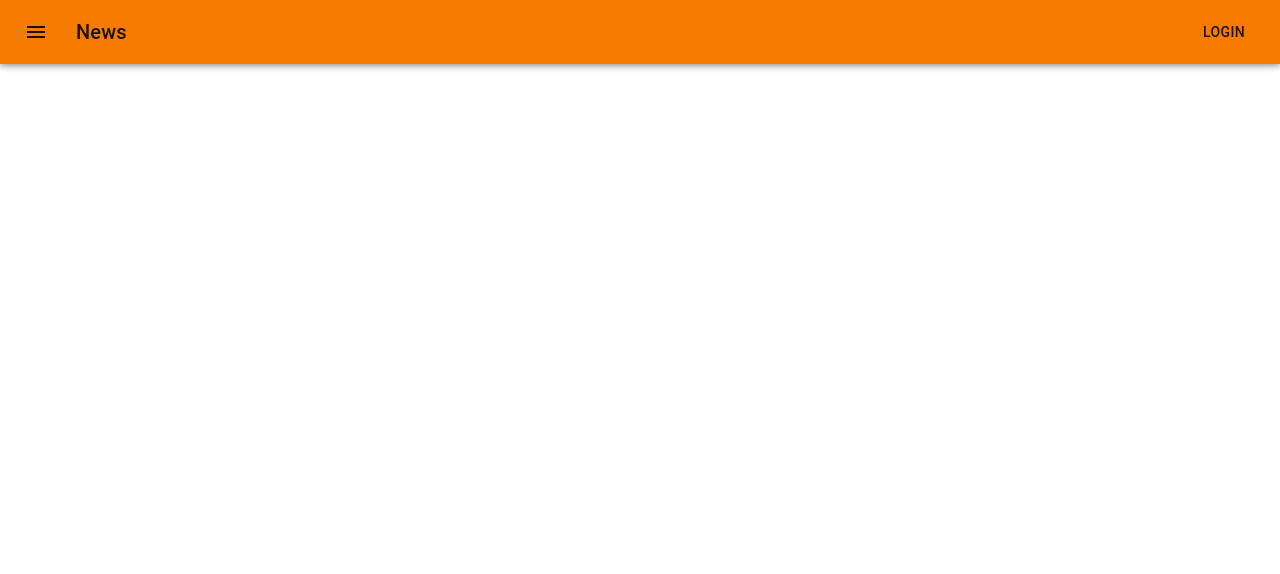
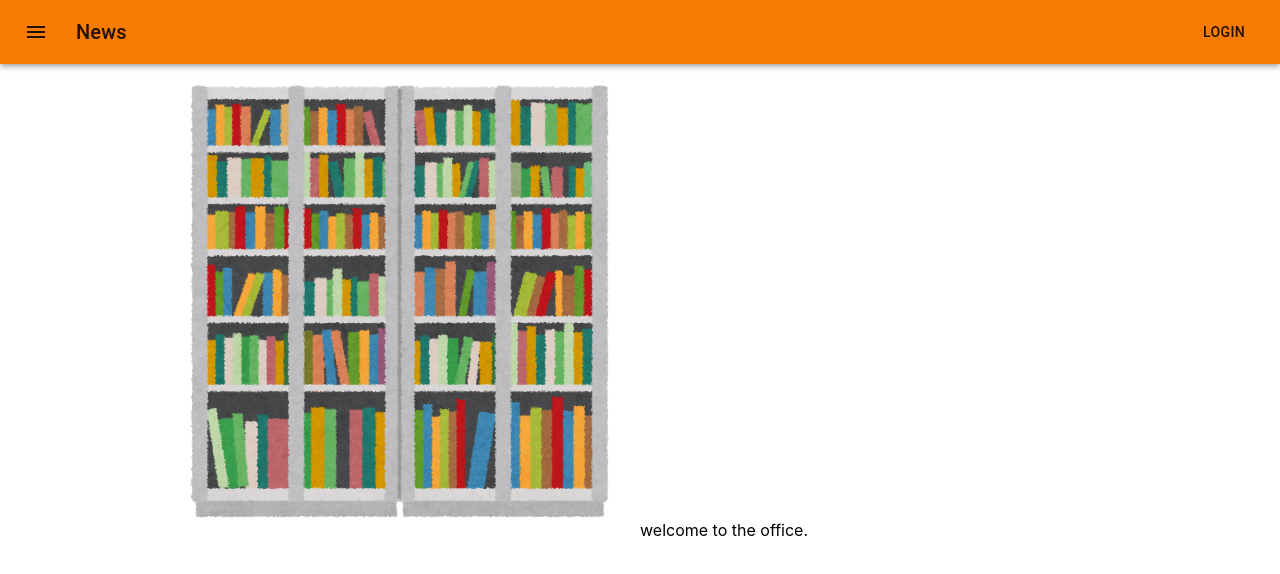
Before and after one commit to zx123497/hackathon, a React (Create React App) app: page /office in a window 1280 px wide. Shown: the top 574 px of the page. Built offline with nearby package versions, Linux system fonts and the light colour scheme.

Commit message:
change in office

```diff
--- a/src/App.js
+++ b/src/App.js
@@ -7,6 +7,7 @@ import theme from "./themes/theme";
 import Header from "./parts/Navbar";
 import test from "./pages/test";
 import Home from "./pages/Home";
+import Office from "./pages/Office";
 
 const App = () => {
   const appliedTheme = theme;
@@ -25,6 +26,7 @@ const App = () => {
                     <Switch>
                       <Route path="/" exact component={Home} />
                       <Route path="/test" exact component={test} />
+                      <Route path="/office" exact component={Office} />
                     </Switch>
                   </main>
                 </>
--- a/src/components/OfficeCard.js
+++ b/src/components/OfficeCard.js
@@ -18,7 +18,7 @@ const useStyles = makeStyles({
   },
 });
 
-export default function OfficeCard(props) {
+const OfficeCard = (props) => {
   const classes = useStyles();
 
   const { name, isManager } = props.office;
@@ -53,4 +53,6 @@ export default function OfficeCard(props) {
       </CardActionArea>
     </Card>
   );
-}
+};
+
+export default OfficeCard;
--- /dev/null
+++ b/src/pages/Office.js
@@ -0,0 +1,29 @@
+import React from "react";
+import { makeStyles } from "@material-ui/core/styles";
+import Box from "@material-ui/core/Box";
+import bookshelf from "./../assets/images/book_hondana_syodana.png";
+import Container from "@material-ui/core/Container";
+
+const useStyles = makeStyles({
+  root: {},
+  media: {
+    height: 140,
+  },
+  bookshelf: {
+    // maxWidth: "300px",
+    maxWidth: "50%",
+  },
+});
+
+const Office = () => {
+  const classes = useStyles();
+
+  return (
+    <Container width={1} height={1} bgcolor="grey.300" maxWidth="lg">
+      <img className={classes.bookshelf} src={bookshelf} alt="bookshelf" />
+      welcome to the office.
+    </Container>
+  );
+};
+
+export default Office;
```
